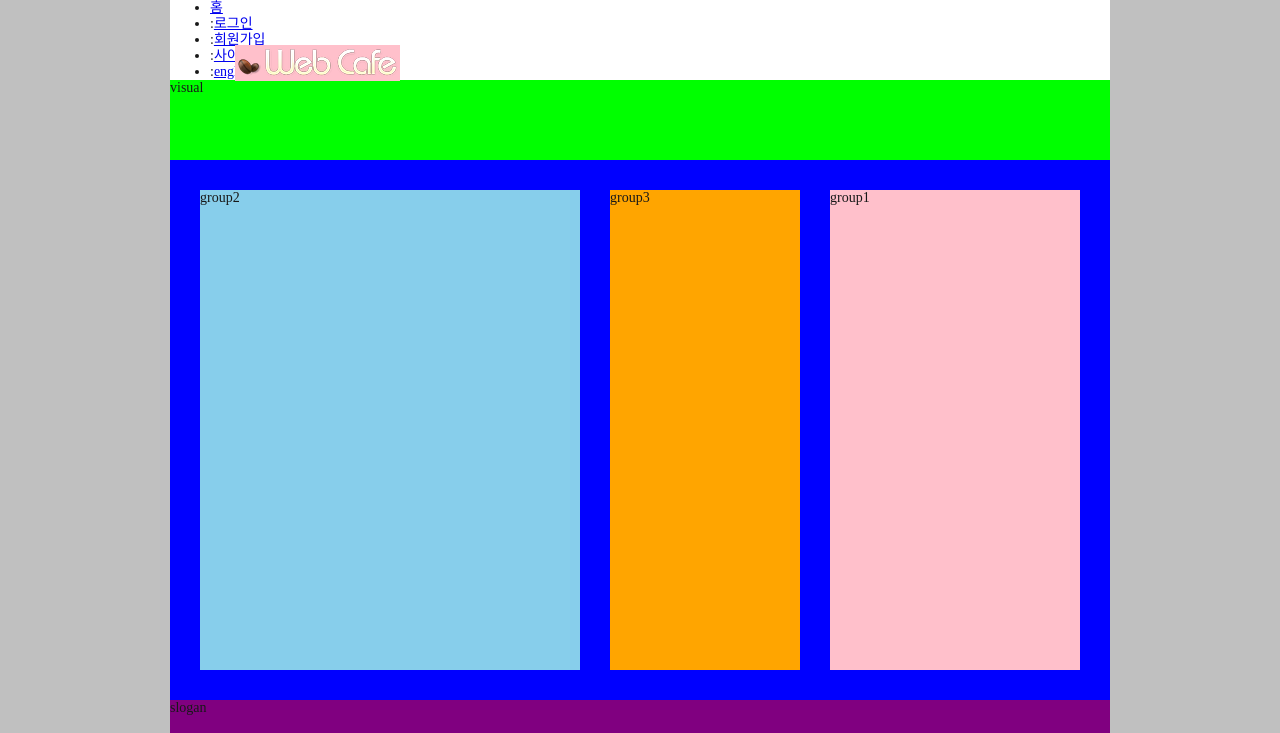
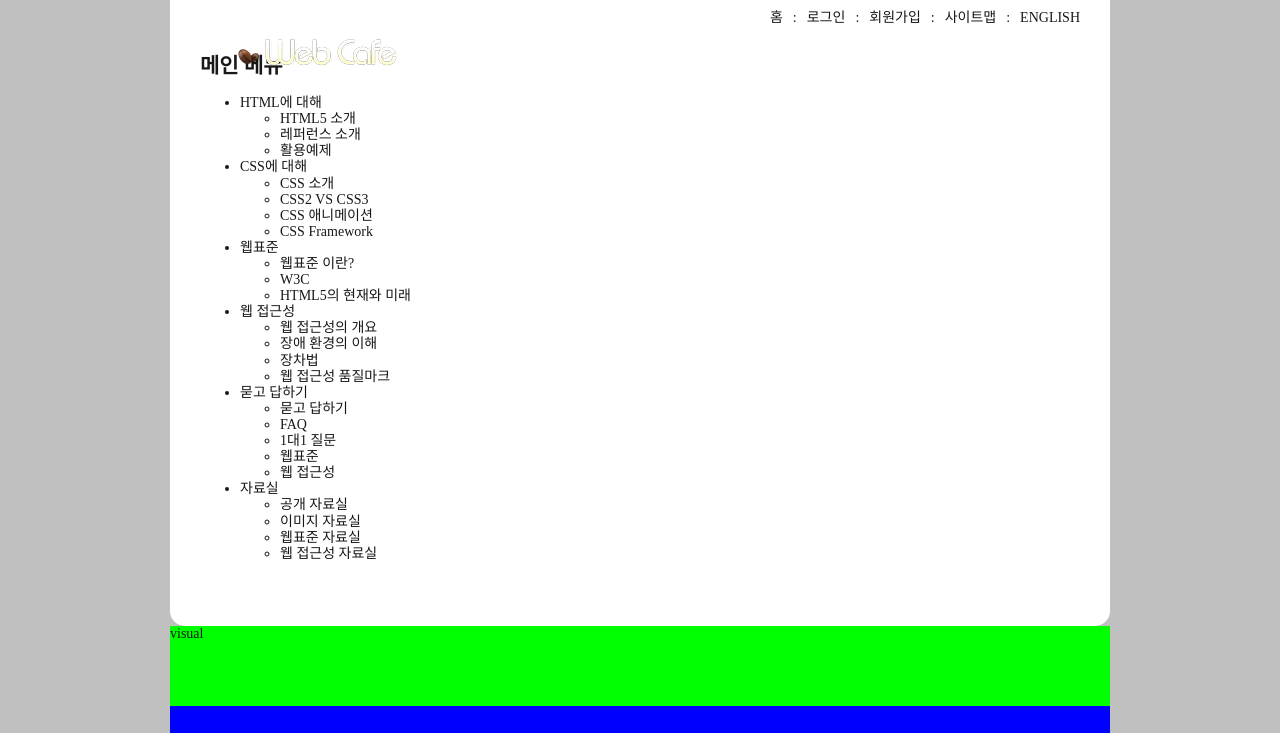
Before and after one commit to HyunJungC-Dev/HTML5-CSS-example, a plain HTML site: page index.html in a window 1280 px wide. Shown: the top 733 px of the page. Drawn offline with Linux system fonts and the light colour scheme; a web font is replaced by a local one.

Commit message:
메인메뉴 마크업 및 링크 스타일 지정

```diff
--- a/css/stylesheet.css
+++ b/css/stylesheet.css
@@ -1,5 +1,11 @@
 @import url(//spoqa.github.io/spoqa-han-sans/css/SpoqaHanSansNeo.css);
 @import url(./normalize.css);
+/* 스타일 초기화 */
+/* 링크 스타일 */
+a{
+  text-decoration: none;
+  color: inherit;
+}
 
 html{
   font-size: 10px;
@@ -29,19 +35,19 @@ body *::after{
 .header{
   background-color: #fff;
   position: relative;
+  border-radius: 0 0 15px 15px;
+  padding: 0 30px 50px;
 }
 /* 로고 */
 .logo{
   position: absolute;
-  background-color: yellow;
   margin-top: 0;
   margin-bottom: 0;
-  top: 45px;
+  top: 35px;
   left: 65px;
 }
 .logo a{
   display: block;
-  background-color: pink;
 }
 .logo img{
   vertical-align: middle;
@@ -49,6 +55,23 @@ body *::after{
 /* 안내링크 */
 .member{
   margin: 0;
+  list-style: none;
+  font-size: 0;
+  text-align: right;
+  padding-left: 0;
+  padding-top: 2px;
+  padding-bottom: 2px;
+  position: relative;
+  left: 10px;
+}
+.member li{
+  display: inline-block;
+  font-size: 1.4rem;
+}
+.member a{
+  padding: 8px 10px;
+  display: inline-block;
+  text-transform: uppercase;
 }
 .visual{
   background-color: lime;
--- a/index.html
+++ b/index.html
@@ -22,6 +22,110 @@
         <li><span aria-hidden="true">:</span><a href="#">사이트맵</a></li>
         <li><span aria-hidden="true">:</span><a href="#">english</a></li>
       </ul>
+      <nav class="navigation">
+        <h2 class="a11y-hidden">메인 메뉴</h2>
+        <ul class="menu">
+          <li class="menu-item menu-act">
+            <a href="#" class="menu-button" role="button" aria-pressed="false" aria-haspopup="true">HTML에 대해</a>
+            <ul class="sub-menu sub-menu1">
+              <li>
+                <a href="#">HTML5 소개</a>
+              </li>
+              <li>
+                <a href="#">레퍼런스 소개</a>
+              </li>
+              <li>
+                <a href="#">활용예제</a>
+              </li>
+            </ul>
+          </li>
+          <li class="menu-item" tabindex="0">
+            <a href="#" class="menu-button" role="button" aria-pressed="false" aria-haspopup="true">CSS에 대해</a>
+            <ul class="sub-menu sub-menu2">
+              <li>
+                <a href="#">CSS 소개</a>
+              </li>
+              <li>
+                <a href="#">CSS2 VS CSS3</a>
+              </li>
+              <li>
+                <a href="#">CSS 애니메이션</a>
+              </li>
+              <li>
+                <a href="#">CSS Framework</a>
+              </li>
+            </ul>
+          </li>
+          <li class="menu-item" tabindex="0">
+            <a href="#" class="menu-button" role="button" aria-pressed="false" aria-haspopup="true">웹표준</a>
+            <ul class="sub-menu sub-menu3">
+              <li>
+                <a href="#">웹표준 이란?</a>
+              </li>
+              <li>
+                <a href="#">W3C</a>
+              </li>
+              <li>
+                <a href="#">HTML5의 현재와 미래</a>
+              </li>
+            </ul>
+          </li>
+          <li class="menu-item" tabindex="0">
+            <a href="#" class="menu-button" role="button" aria-pressed="false" aria-haspopup="true">웹 접근성</a>
+            <ul class="sub-menu sub-menu4">
+              <li>
+                <a href="#">웹 접근성의 개요</a>
+              </li>
+              <li>
+                <a href="#">장애 환경의 이해</a>
+              </li>
+              <li>
+                <a href="#">장차법</a>
+              </li>
+              <li>
+                <a href="#">웹 접근성 품질마크</a>
+              </li>
+            </ul>
+          </li>
+          <li class="menu-item" tabindex="0">
+            <a href="#" class="menu-button" role="button" aria-pressed="false" aria-haspopup="true">묻고 답하기</a>
+            <ul class="sub-menu sub-menu5">
+              <li>
+                <a href="#">묻고 답하기</a>
+              </li>
+              <li>
+                <a href="#">FAQ</a>
+              </li>
+              <li>
+                <a href="#">1대1 질문</a>
+              </li>
+              <li>
+                <a href="#">웹표준</a>
+              </li>
+              <li>
+                <a href="#">웹 접근성</a>
+              </li>
+            </ul>
+          </li>
+          <li class="menu-item" tabindex="0">
+            <a href="#" class="menu-button" role="button" aria-pressed="false" aria-haspopup="true">자료실</a>
+            <ul class="sub-menu sub-menu6">
+              <li>
+                <a href="#">공개 자료실</a>
+              </li>
+              <li>
+                <a href="#">이미지 자료실</a>
+              </li>
+              <li>
+                <a href="#">웹표준 자료실</a>
+              </li>
+              <li>
+                <a href="#">웹 접근성 자료실</a>
+              </li>
+            </ul>
+          </li>
+        </ul>
+      </nav>
     </header>
     <div class="visual">visual</div>
     <main class="main">
```
